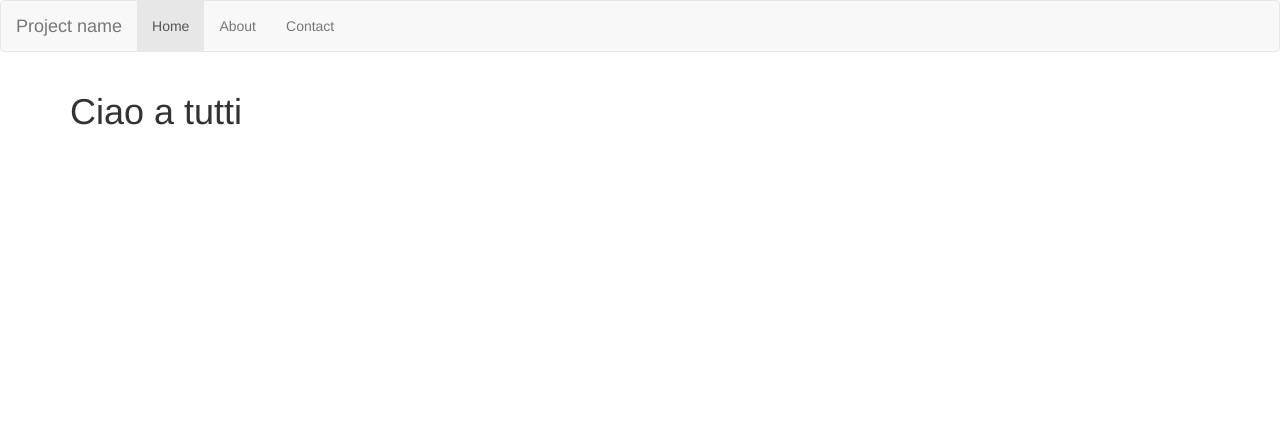
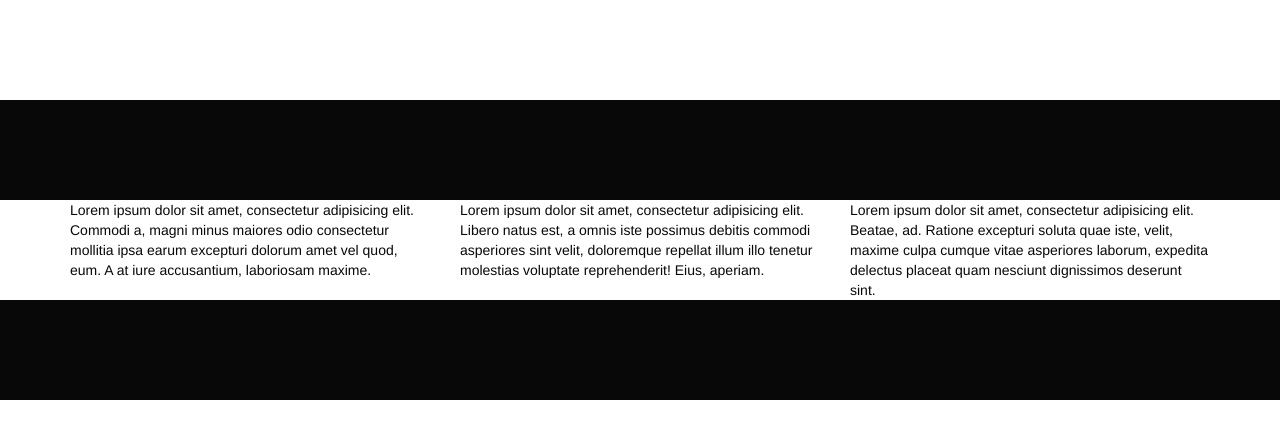
Before and after one commit to EleonoraSpinelli/food-ele, a website: page index.html in a window 1280 px wide. Drawn offline with nearby package versions, Linux system fonts and the light colour scheme.

Commit message:
inizio lay-out

```diff
--- a/index.html
+++ b/index.html
@@ -9,27 +9,27 @@
   <link rel="stylesheet" href="./css/style.css">
 </head>
 <body>
-  <nav class="navbar navbar-default">
-          <div class="container-fluid">
-            <div class="navbar-header">
-              <button type="button" class="navbar-toggle collapsed" data-toggle="collapse" data-target="#navbar" aria-expanded="false" aria-controls="navbar">
-                <span class="sr-only">Toggle navigation</span>
-                <span class="icon-bar"></span>
-                <span class="icon-bar"></span>
-                <span class="icon-bar"></span>
-              </button>
-              <a class="navbar-brand" href="#">Project name</a>
-            </div>
-            <div id="navbar" class="navbar-collapse collapse">
-              <ul class="nav navbar-nav">
-                <li class="active"><a href="#">Home</a></li>
-                <li><a href="#">About</a></li>
-                <li><a href="#">Contact</a></li>
-            </div><!--/.nav-collapse -->
-          </div><!--/.container-fluid -->
-        </nav>
-  <div class="container">
-      <h1>Ciao a tutti</h1>
-  </div>
+  <!-- navigazione -->
+  <header></header>
+  <!-- foto principale -->
+  <section id="foto"></section>
+  <!-- anteprima articoli -->
+  <main>
+    <div class="container">
+      <div class="row">
+        <article class="col-md-4">
+          Lorem ipsum dolor sit amet, consectetur adipisicing elit. Commodi a, magni minus maiores odio consectetur mollitia ipsa earum excepturi dolorum amet vel quod, eum. A at iure accusantium, laboriosam maxime.
+        </article>
+        <article class="col-md-4">
+          Lorem ipsum dolor sit amet, consectetur adipisicing elit. Libero natus est, a omnis iste possimus debitis commodi asperiores sint velit, doloremque repellat illum illo tenetur molestias voluptate reprehenderit! Eius, aperiam.
+        </article>
+        <article class="col-md-4">
+          Lorem ipsum dolor sit amet, consectetur adipisicing elit. Beatae, ad. Ratione excepturi soluta quae iste, velit, maxime culpa cumque vitae asperiores laborum, expedita delectus placeat quam nesciunt dignissimos deserunt sint.
+        </article>
+      </div>
+    </div>
+  </main>
+  <!-- chiusura pagina -->
+  <footer></footer>
 </body>
 </html>
--- a/sass/style.scss
+++ b/sass/style.scss
@@ -0,0 +1,17 @@
+// variabili
+$nero: #080808;
+$bianco: #fff;
+
+// stili generali
+body{
+  color: $nero;
+}
+
+header, section, main, footer {
+  min-height: 100px;
+}
+
+section#foto, footer {
+  background-color: $nero;
+  color: $bianco;
+}
```
Also changed, not shown: css/style.css.
